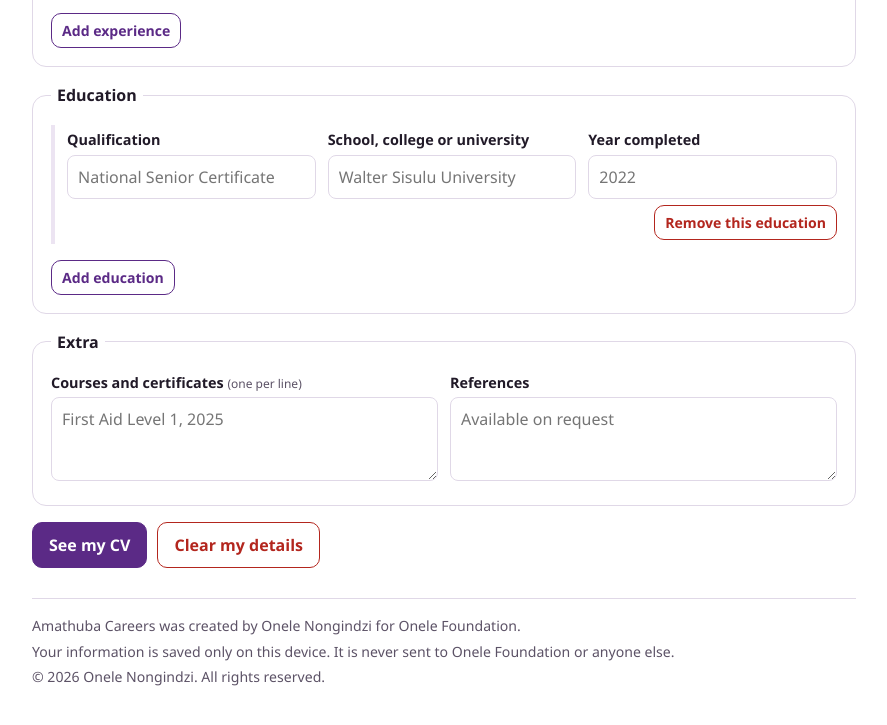
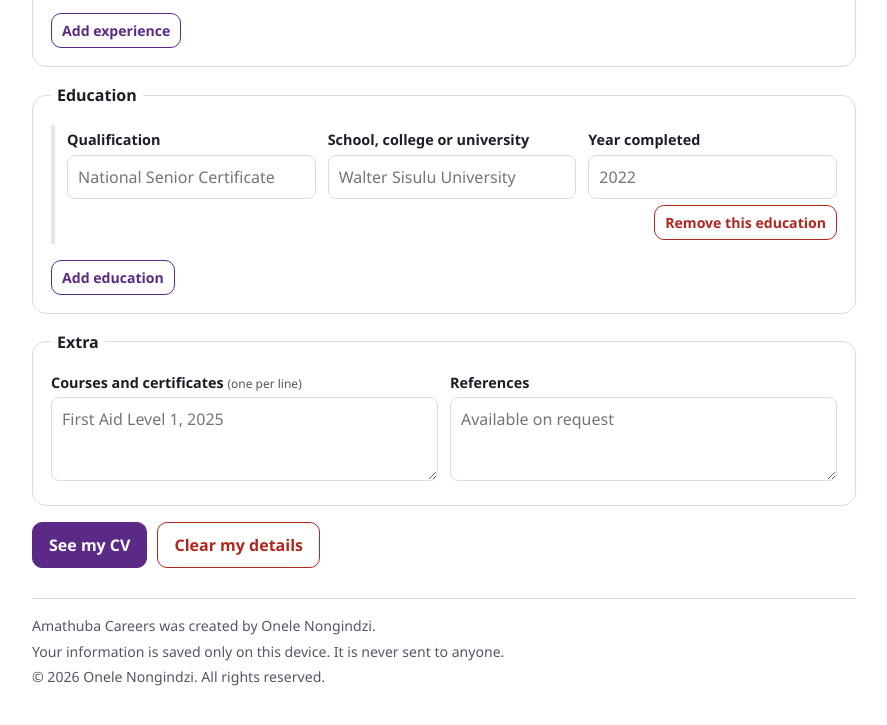
Before and after one commit to Onele-Nongindzi/amathuba, a plain HTML site: page index.html in a window 1280 px wide. Shown: the part 1893-2618 px from the top of the page, without its empty margins (196-1083 px from the left). Drawn offline with Linux system fonts and the light colour scheme.

Commit message:
Update footer

```diff
--- a/index.html
+++ b/index.html
@@ -516,8 +516,8 @@ input.flagged,textarea.flagged{border-color:var(--bad);box-shadow:0 0 0 2px rgba
     <p style="margin:0">Real employers and government never ask you to pay for a job, training, uniforms or “admin”. Never send your ID, bank details, PIN or a one-time PIN (OTP) before you have checked the job is real. Look the company up yourself and call its official number, not the number in the message. Government jobs are advertised on gov.za websites and in the Public Service Vacancy Circular.</p></div>
 </section>
 <footer style="border-top:1px solid var(--line);margin-top:30px;padding-top:16px;color:var(--soft);font-size:.88rem">
-  <p style="margin:0 0 4px">Amathuba Careers was created by Onele Nongindzi for Onele Foundation.</p>
-  <p style="margin:0 0 4px">Your information is saved only on this device. It is never sent to Onele Foundation or anyone else.</p>
+  <p style="margin:0 0 4px">Amathuba Careers was created by Onele Nongindzi.</p>
+  <p style="margin:0 0 4px">Your information is saved only on this device. It is never sent to anyone.</p>
   <p style="margin:0">© 2026 Onele Nongindzi. All rights reserved.</p>
 </footer>
 </div>
```
